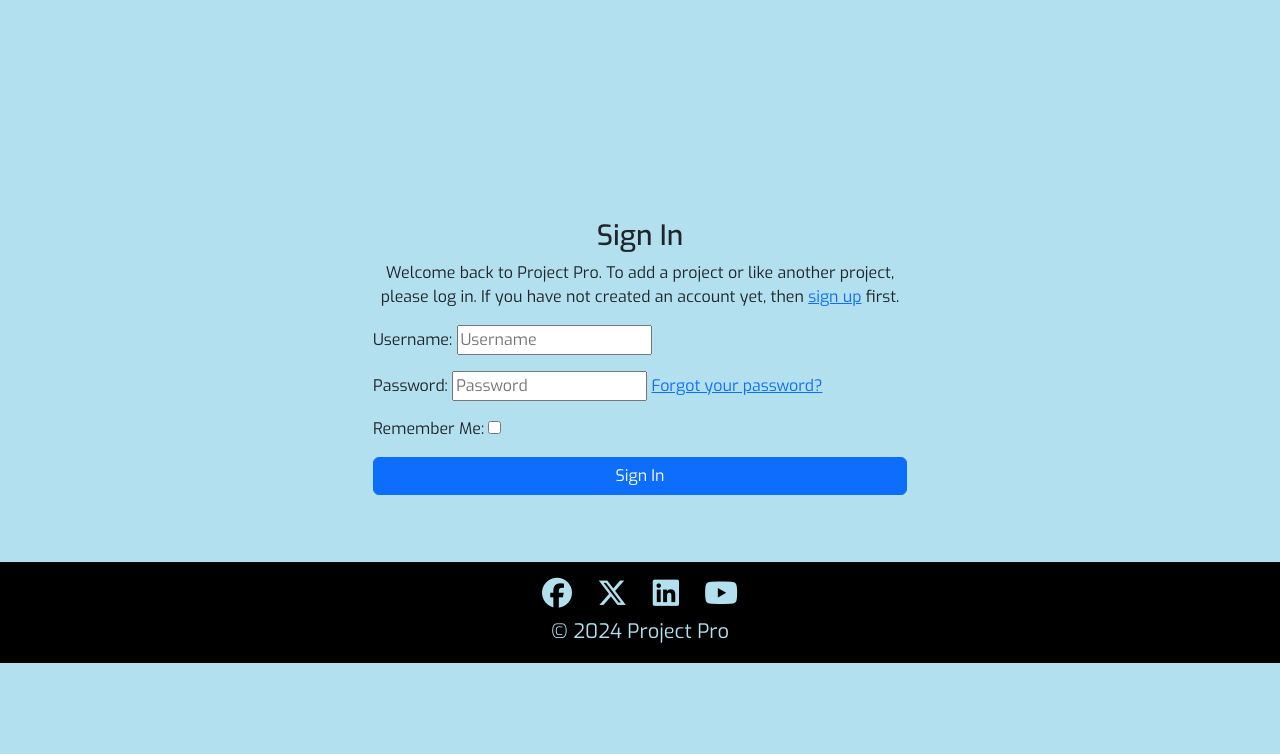
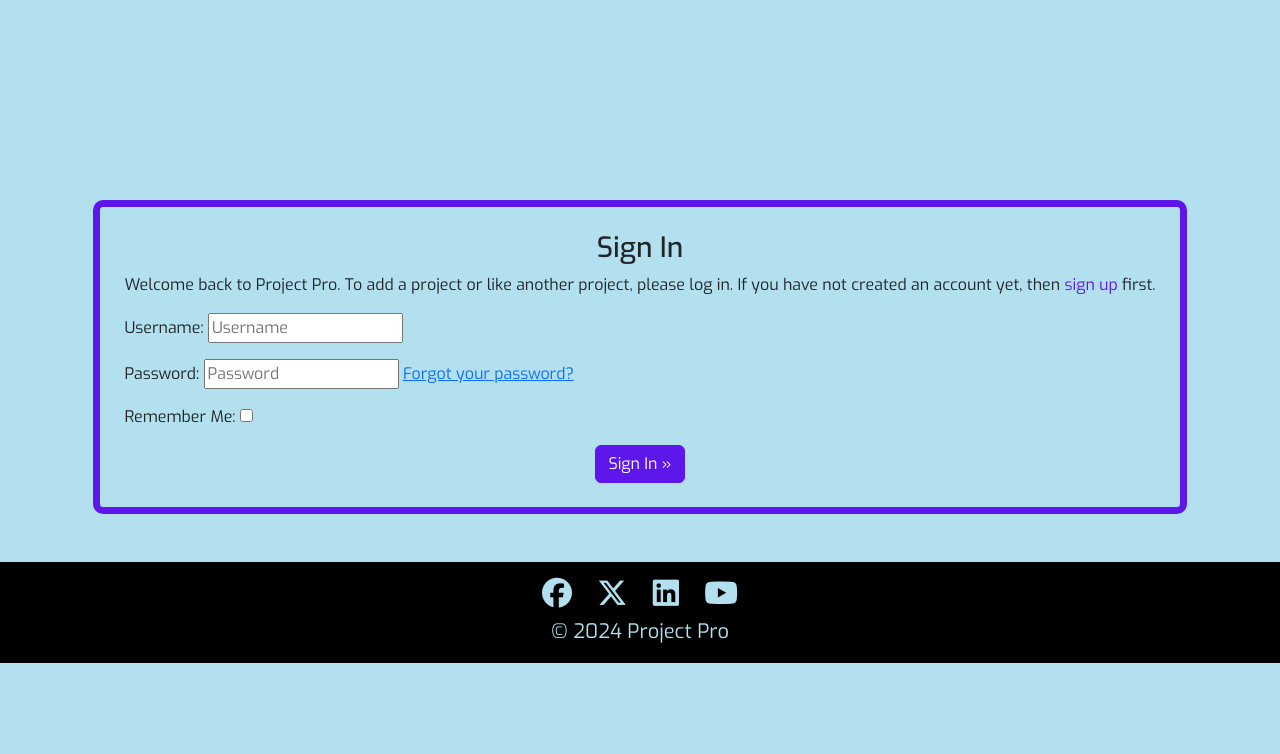
Before and after one commit to Spencily/Project-Pros, a Django app: page /accounts/login/ in a window 1280 px wide. Shown: the part 137-891 px from the top of the page. Run offline with Django 5.2, Linux system fonts and the light colour scheme; some libraries are stand-ins or nearby versions.

Commit message:
edited the styling for the register and login page, also added content to the home page

```diff
--- a/templates/account/login.html
+++ b/templates/account/login.html
@@ -7,22 +7,20 @@
 
 {% block content %}
 <div class="container d-flex justify-content-center align-items-center" style="min-height: 100vh;">
-    <div class="row w-100 justify-content-center">
-        <div class="col-md-6">
+    <div class="signup-box p-4" style="background-color: rgb(178, 224, 239); border: 7px solid #5e17eb; border-radius: 10px;">
         <h3 class="text-center">{% trans "Sign In" %}</h3>
-            <p class="text-center">{% blocktrans %}Welcome back to <span class="logo-highlight">Pro</span>ject <span class="logo-highlight">Pro</span>. To add a project or like another project, please log in. If you have not created an account yet, then <a class="link" href="{{ signup_url }}">sign up</a> first.{% endblocktrans %}</p>
+        <p class="text-center">{% blocktrans %}Welcome back to <span class="logo-highlight">Pro</span>ject <span class="logo-highlight">Pro</span>. To add a project or like another project, please log in. If you have not created an account yet, then <a class="link-signup" href="{{ signup_url }}" style=" color: #5e17eb; text-decoration: none;">sign up</a> first.{% endblocktrans %}</p>
         <form class="login" method="POST" action="{% url 'account_login' %}">
             {% csrf_token %}
             {{ form.as_p }}
             {% if redirect_field_value %}
             <input type="hidden" name="{{ redirect_field_name }}" value="{{ redirect_field_value }}" />
             {% endif %}
-                <div class="d-grid">
-                    <button class="btn btn-signup btn-primary" type="submit">{% trans "Sign In" %}</button>
+            <div class="text-center mt-3">
+                <button class="btn btn-primary" type="submit" style="background-color: #5e17eb; border-color: #5e17eb; color: white;">{% trans "Sign In" %} &raquo;</button>
             </div>
         </form>
     </div>
 </div>
-</div>
 
 {% endblock %}
--- a/templates/account/signup.html
+++ b/templates/account/signup.html
@@ -6,9 +6,9 @@
 
 {% block content %}
 <div class="d-flex justify-content-center align-items-center min-vh-100">
-    <div class="signup-box p-4">
+    <div class="signup-box p-4" style="background-color: rgb(178, 224, 239); border: 5px solid #5e17eb; border-radius: 10px;">
         <h1 class="text-center">{% trans "Sign Up" %}</h1>
-        <p class="text-center">{% blocktrans %}Already have an account? Then please <a href="{{ login_url }}">sign in</a>.{% endblocktrans %}</p>
+        <p class="text-center">{% blocktrans %}Already have an account? Then please <a href="{{ login_url }}" style="color: #5e17eb; text-decoration: none;">sign in</a>.{% endblocktrans %}</p>
         <form class="signup" id="signup_form" method="post" action="{% url 'account_signup' %}">
             {% csrf_token %}
             {{ form.as_p }}
@@ -16,7 +16,7 @@
             <input type="hidden" name="{{ redirect_field_name }}" value="{{ redirect_field_value }}" />
             {% endif %}
             <div class="text-center">
-                <button type="submit" class="btn btn-primary mt-3">{% trans "Sign Up" %} &raquo;</button>
+                <button type="submit" class="btn btn-primary mt-3" style="background-color: #5e17eb; border-color: #5e17eb; color: white;">{% trans "Sign Up" %} &raquo;</button>
             </div>
         </form>
     </div>
--- a/templates/base.html
+++ b/templates/base.html
@@ -38,7 +38,7 @@
                 <div class="collapse navbar-collapse" id="navbarNav">
                     <ul class="navbar-nav">
                         <li class="nav-item active">
-                            <a class="nav-link" href="#">Home <span class="sr-only">(current)</span></a>
+                            <a class="nav-link" href="{% url 'project' %}">Home <span class="sr-only">(current)</span></a>
                         </li>
                         <li class="nav-item active">
                             <a class="nav-link {% if request.path == project_url %}is_active{% endif %}" href="{% url 'project' %}">Projects</a>
```
Also changed, not shown: project/templates/project/index.html (added, +14 -0 lines), project/templates/project/project.html (+15 -1 lines), 1 other file. Lines whose indentation alone changed are shown as unchanged.
